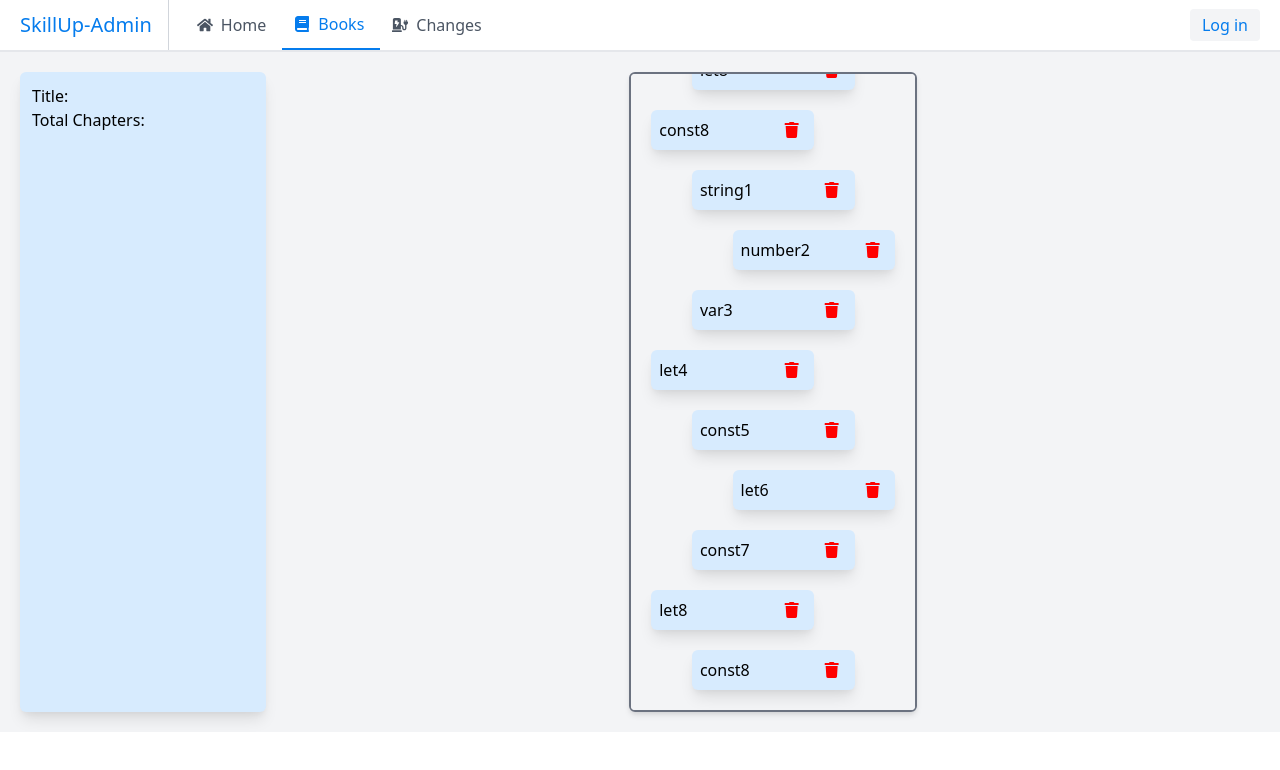
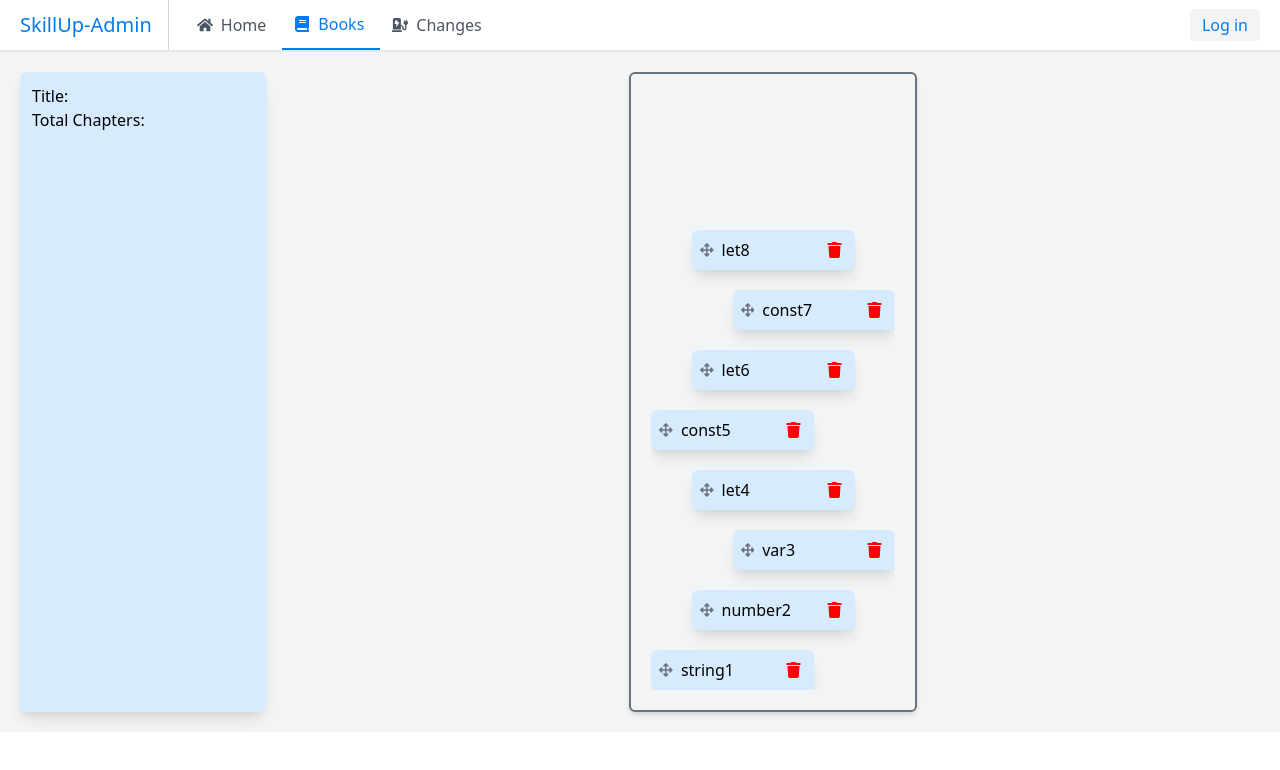
Before and after one commit to OSC-2020/skill-up-backend, a React (Create React App) app in the folder skillup-admin/: page /books/detail/1 in a window 1280 px wide. Shown: the top 770 px of the page. Built offline with nearby package versions, Linux system fonts and the light colour scheme.

Commit message:
Made Chapters editable and sortable.
Added required packages.
Modified Book detail and chapter tile to

```diff
--- a/skillup-admin/package.json
+++ b/skillup-admin/package.json
@@ -12,6 +12,7 @@
     "@types/node": "^12.19.11",
     "@types/react": "^16.14.2",
     "@types/react-dom": "^16.9.10",
+    "array-move": "^3.0.1",
     "autoprefixer": "^9.8.6",
     "postcss": "^7.0.35",
     "react": "^17.0.1",
@@ -19,6 +20,7 @@
     "react-icons": "^4.1.0",
     "react-router-dom": "^5.2.0",
     "react-scripts": "4.0.1",
+    "react-sortable-hoc": "^1.11.0",
     "tailwindcss": "npm:@tailwindcss/postcss7-compat@^2.0.2",
     "typescript": "^4.1.3",
     "web-vitals": "^0.2.4"
--- a/skillup-admin/src/components/books/detail/BookDetail.tsx
+++ b/skillup-admin/src/components/books/detail/BookDetail.tsx
@@ -1,11 +1,51 @@
-import React, { Component, ReactElement } from 'react';
-import ChapterTile from "./ChapterTile";
-import "./BookDetail.css";
+import React, { useState } from 'react';
+import { FaArrowsAlt } from 'react-icons/fa';
+import {
+    arrayMove,
+    SortableContainer,
+    SortableElement,
+    SortableHandle
+} from 'react-sortable-hoc';
 import { MobileLayout } from "../../shared/MobileLayout";
 import ScrollToBottom from "../../shared/ScrollToBottom";
+import "./BookDetail.css";
+import ChapterTile from "./ChapterTile";
+
+const DragHandle = SortableHandle(() => <FaArrowsAlt className="text-gray-500 cursor-move mr-2" />);
+
+const SortableItem = SortableElement(
+    ({ id, title, idx }: {
+        id: string;
+        title: string;
+        idx: number;
+    }) => (<ChapterTile id={id} title={title} index={idx} >
+        <DragHandle />
+    </ChapterTile>)
+);
+const SortableList = SortableContainer(({ chapters }: { chapters: any[]; }) => {
+    return (
+        <div className="flex flex-col-reverse overflow-y-auto bookDetail__chapters">
+            {
+                chapters.map((chapter, index) => (<SortableItem idx={index} index={index} title={chapter.title} id={chapter.id} />))
+            }
+        </div>
+    );
+});
+
 
 export const BookDetail = () => {
-    const chapters = getDummyData();
+    const [chapters, setchapters] = useState(getDummyData());
+
+    const onSortEnd = ({
+        oldIndex,
+        newIndex
+    }: {
+        oldIndex: number;
+        newIndex: number;
+    }) =>
+        setchapters([
+            ...arrayMove(chapters, oldIndex, newIndex)]);
+
 
     return (
         <main className="flex py-5 w-full">
@@ -15,10 +55,8 @@ export const BookDetail = () => {
             </nav>
             <section className="w-full ml-5 px-5 flex flex-col items-center">
                 <MobileLayout>
-                    <ScrollToBottom scrollBehaviour="smooth">
-                        {chapters.map((chapter, index) =>
-                            <ChapterTile id={chapter.id} title={chapter.title} index={index} />
-                        )}
+                    <ScrollToBottom scrollBehaviour="smooth" className="h-full flex flex-col-reverse">
+                        <SortableList useDragHandle chapters={chapters} onSortEnd={onSortEnd} />
                     </ScrollToBottom>
                 </MobileLayout>
             </section>
@@ -31,77 +69,45 @@ export const BookDetail = () => {
 function getDummyData() {
     const arr = [
         {
-            id: "",
+            position: 0,
+            id: "0",
             title: "string1"
         },
         {
-            id: "",
+            position: 1,
+            id: "1",
             title: "number2"
         },
         {
-            id: "",
+            position: 2,
+            id: "2",
             title: "var3"
         },
         {
-            id: "",
+            position: 3,
+            id: "3",
             title: "let4"
         },
         {
-            id: "",
+            position: 4,
+            id: "4",
             title: "const5"
         },
         {
-            id: "",
+            position: 5,
+            id: "5",
             title: "let6"
         },
         {
-            id: "",
+            position: 6,
+            id: "6",
             title: "const7"
         },
         {
-            id: "",
+            position: 7,
+            id: "7",
             title: "let8"
-        },
-        {
-            id: "",
-            title: "const8"
-        },
-        {
-            id: "",
-            title: "string1"
-        },
-        {
-            id: "",
-            title: "number2"
-        },
-        {
-            id: "",
-            title: "var3"
-        },
-        {
-            id: "",
-            title: "let4"
-        },
-        {
-            id: "",
-            title: "const5"
-        },
-        {
-            id: "",
-            title: "let6"
-        },
-        {
-            id: "",
-            title: "const7"
-        },
-        {
-            id: "",
-            title: "let8"
-        },
-        {
-            id: "",
-            title: "const8"
-        },
+        }
     ];
-    return [...arr, ...arr, ...arr];
+    return [...arr];
 }
--- a/skillup-admin/src/components/books/detail/ChapterTile.tsx
+++ b/skillup-admin/src/components/books/detail/ChapterTile.tsx
@@ -1,10 +1,9 @@
-import { throws } from 'assert';
 import React, { Component } from 'react';
 import { FaTrash } from 'react-icons/fa';
 import { dynamicCSSClass } from "../../../utilities/string";
 
 interface Props {
-    id: string;
+    id: string | number;
     title: string;
     index: number;
 }
@@ -21,9 +20,9 @@ export default class ChapterTile extends Component<Props, State> {
 
     getHorizMargin = (index: number) => {
         const pos = index % 4;
-        if (pos == 0) {
+        if (pos === 0) {
             return "mr-auto";
-        } else if (pos == 1 || pos == 3) {
+        } else if (pos === 1 || pos === 3) {
             return "mx-auto";
         }
         return "ml-auto";
@@ -36,7 +35,7 @@ export default class ChapterTile extends Component<Props, State> {
         this.input.value = e.currentTarget.innerHTML;
 
         this.input.onkeydown = (event: KeyboardEvent) => {
-            if (event.key == 'Enter') {
+            if (event.key === 'Enter') {
                 this.input?.blur();
             }
         };
@@ -58,7 +57,7 @@ export default class ChapterTile extends Component<Props, State> {
     render() {
         return (
             <div className={"p-2 rounded-md skillup-background-color-bg font-medium shadow-lg mt-5 w-2/3 flex items-center justify-between" + (dynamicCSSClass(this.getHorizMargin(this.props.index)))}>
-
+                {this.props.children}
                 <span onClick={(e) => this.editStart(e)}
                     className="cursor-pointer w-4/5">
                     {this.props.title}
--- a/skillup-admin/src/components/layout/header/HeaderTab.tsx
+++ b/skillup-admin/src/components/layout/header/HeaderTab.tsx
@@ -1,6 +1,6 @@
 import React, { Component } from 'react';
 import { IconType } from 'react-icons';
-import { Link, NavLink } from 'react-router-dom';
+import { NavLink } from 'react-router-dom';
 
 interface Props {
     title: string;
--- a/skillup-admin/src/components/shared/ScrollToBottom.tsx
+++ b/skillup-admin/src/components/shared/ScrollToBottom.tsx
@@ -3,6 +3,7 @@ import React, { Component } from 'react';
 interface Props {
     scrollBehaviour?: 'auto' | 'smooth';
     children: React.ReactNode;
+    className?: string;
 }
 
 
@@ -24,7 +25,7 @@ export default class ScrollToBottom extends Component<Props> {
 
     render() {
         return (
-            <div>
+            <div className={this.props.className}>
                 {this.props.children}
                 <div style={{ float: "left", clear: "both" }}
                     ref={(el) => { this.messagesEnd = el; }}>
```
Also changed, not shown: 1 other file (tests, documents, lock files or other folders).
